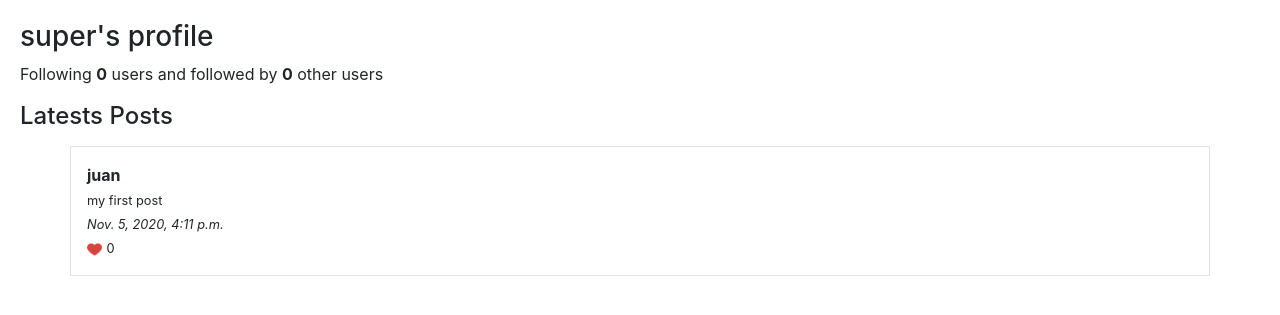
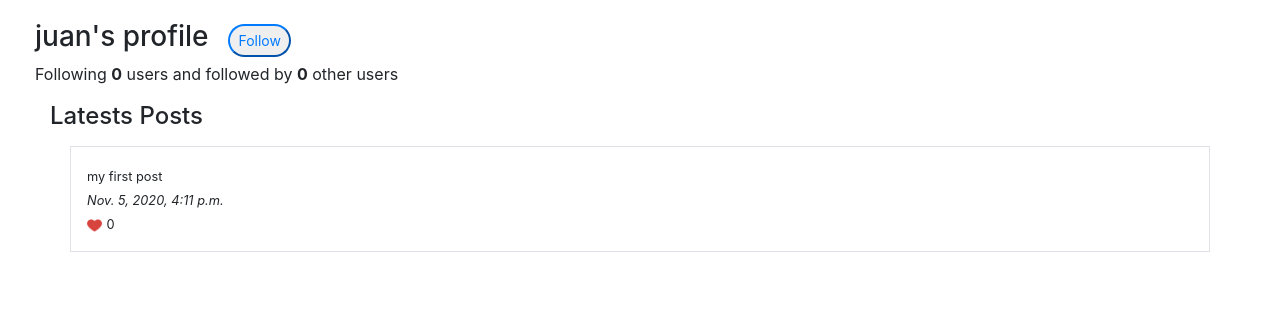
Before and after one commit to eldocbrown/cs50w-project4-network, a Django app: page /profile/juan in a window 1280 px wide. Shown: the part 56-371 px from the top of the page. Run offline with Django 3.2, Linux system fonts and the light colour scheme; a user stored in the database is signed in; data comes from the database, SQL or seed files in the repository; both versions use the stored data as it was after the commit; some libraries are stand-ins or nearby versions.

Commit message:
profile link on posts. Follow button showed if user is authenticated and user profile is not current logged in user

```diff
--- /dev/null
+++ b/network/static/network/profile.js
@@ -0,0 +1,5 @@
+document.addEventListener('DOMContentLoaded', function() {
+
+
+
+}
--- a/network/static/network/styles.css
+++ b/network/static/network/styles.css
@@ -5,3 +5,17 @@
 #postLikesheart {
   height: 15px;
 }
+
+#profileHeaderContainer {
+  display: flex;
+  align-items: baseline;
+}
+
+#buttonFollow {
+  margin-left: 20px;
+}
+
+.usernameLinkPost {
+  text-decoration: none;
+  color: black;
+}
--- a/network/templates/network/index.html
+++ b/network/templates/network/index.html
@@ -6,7 +6,7 @@
       <h3>Latests Posts</h3>
       {% for p in posts %}
         <div class="container p-3 my-3 border">
-          <strong>{{ p.user }}</strong><br>
+          <a class="usernameLinkPost" href="/profile/{{ p.user }}"><strong>{{ p.user }}</strong></a><br>
           <small>{{ p.message }}</small><br>
           <small><i>{{ p.created_at }}</i></small><br>
           <!-- TODO: Count likes -->
--- a/network/templates/network/profile.html
+++ b/network/templates/network/profile.html
@@ -2,13 +2,18 @@
 {% load static %}
 
 {% block body %}
-  <h3>{{ request.user.username }}'s profile</h3>
+  <div class="container-fluid">
+    <div id="profileHeaderContainer">
+        <h3>{{ usernamestr }}'s profile</h3>
+        {% if user.is_authenticated and request.user.username != usernamestr %}
+        <button type="button" class="btn-sm btn-outline-primary rounded-pill" id="buttonFollow">Follow</button>
+        {% endif %}
+    </div>
     <p>Following <strong>{{ followingCount }}</strong> users and followed by <strong>{{ followersCount }}</strong> other users</p>
-  <div id="user-posts-view">
+    <div class="container-fluid" id="user-posts-view">
       <h4>Latests Posts</h4>
       {% for p in userPosts %}
         <div class="container p-3 my-3 border">
-        <strong>{{ p.user }}</strong><br>
           <small>{{ p.message }}</small><br>
           <small><i>{{ p.created_at }}</i></small><br>
           <!-- TODO: Count likes -->
@@ -19,4 +24,9 @@
       No posts
       {% endfor %}
     </div>
+  </div>
 {% endblock %}
+
+{% block script %}
+    <script src="{% static 'network/profile.js' %}"></script>
+{% endblock %}
--- a/network/views.py
+++ b/network/views.py
@@ -32,7 +32,8 @@ def profile(request, usernamestr):
     return render(request, "network/profile.html", {
         "followingCount": followingCount,
         "followersCount": followersCount,
-        "userPosts": userPosts
+        "userPosts": userPosts,
+        "usernamestr": usernamestr
     });
 
 @login_required(login_url="network:login")
```
Also changed, not shown: network/tests.py (+7 -0 lines), db.sqlite3. Lines whose indentation alone changed are shown as unchanged.
